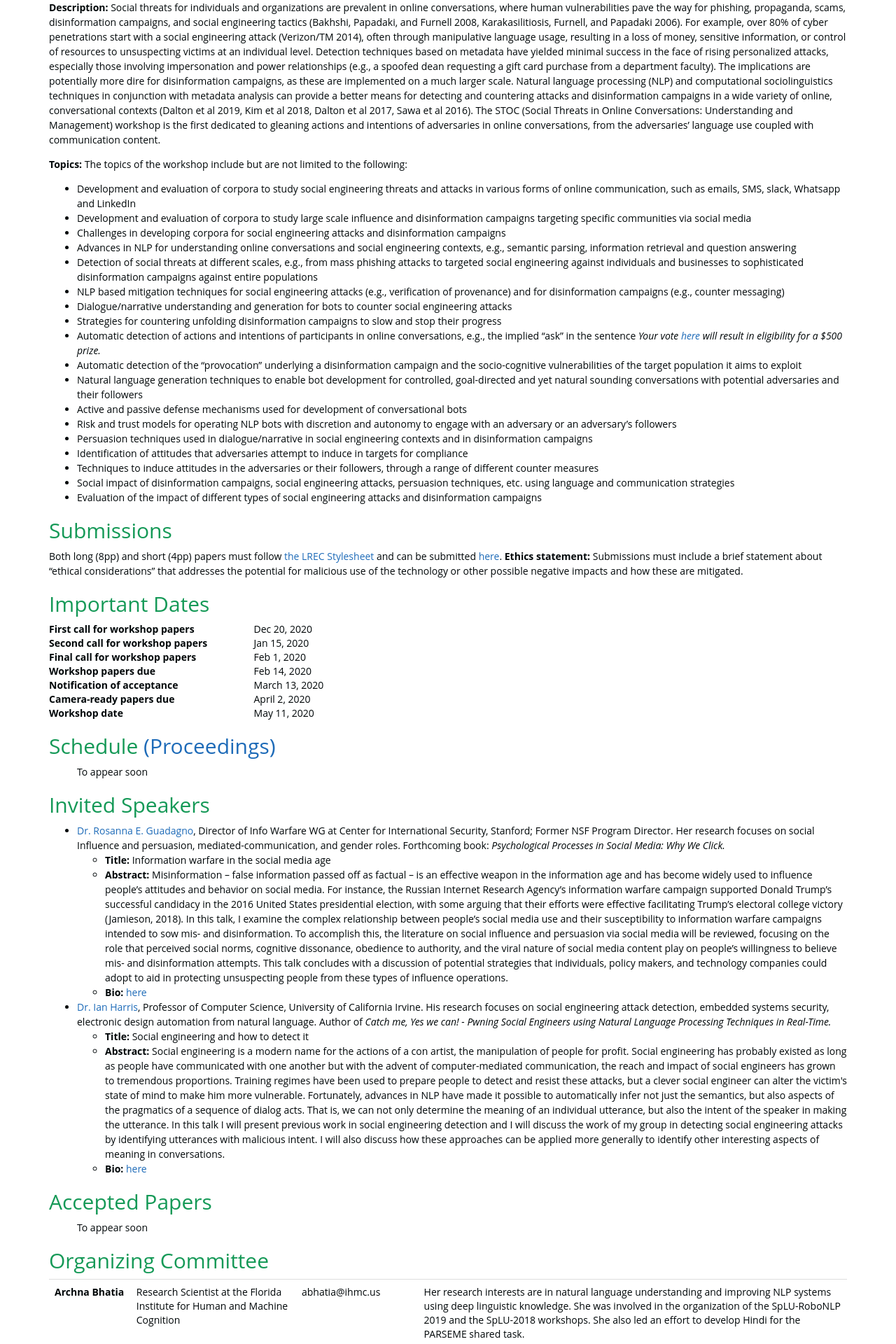
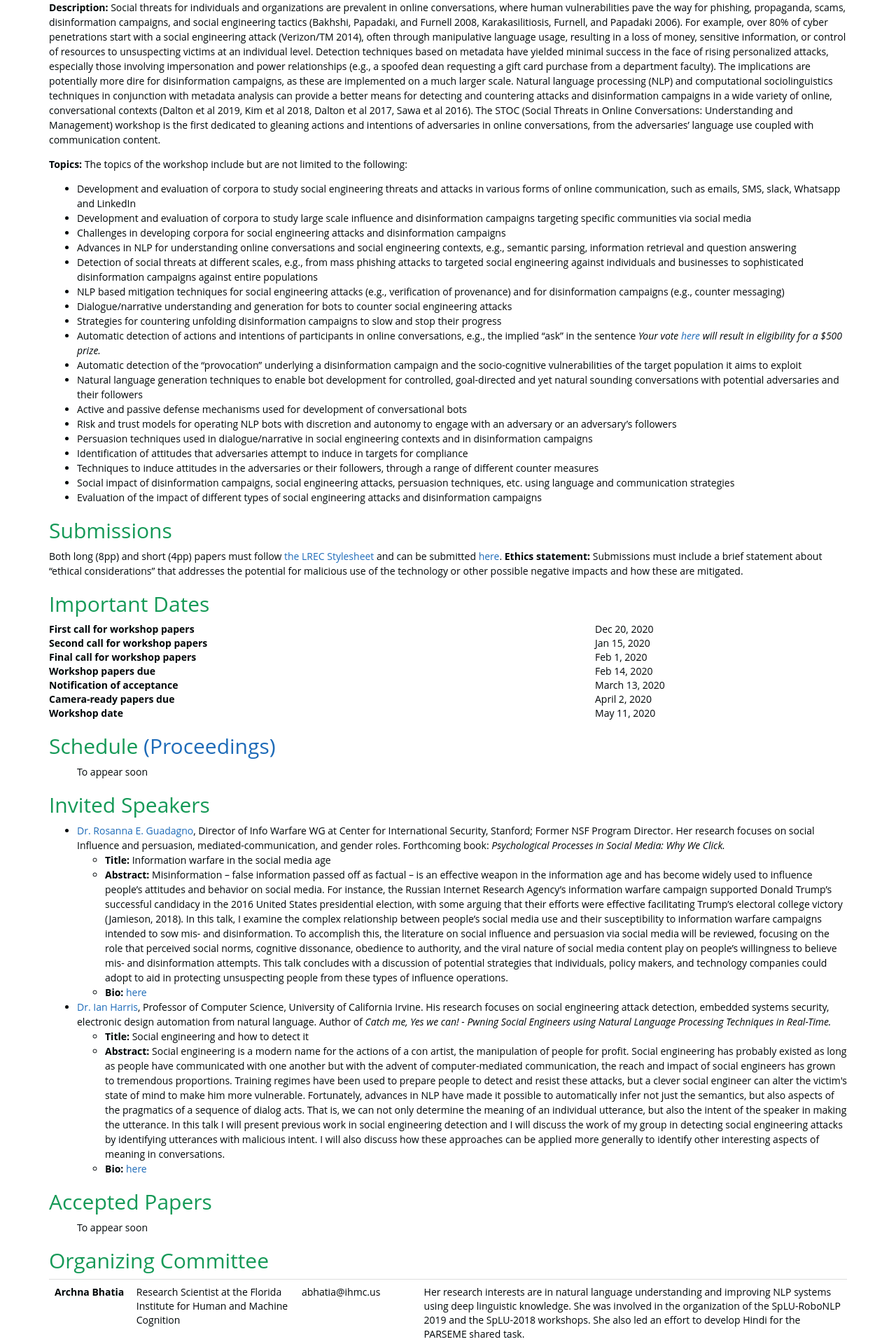
Before and after one commit to social-threats/social-threats.github.io, a Jekyll site: the page built from index.html, in a window 1280 px wide. Shown: the part 573-2493 px from the top of the page at 70% size. Built offline with Jekyll 4.4.1, drawn with Linux system fonts in a browser that asks for light colours; nearby versions of some CDN libraries.

Commit message:
fixing appearance of dates

```diff
--- a/_includes/_STOC_2020/important_dates.html
+++ b/_includes/_STOC_2020/important_dates.html
@@ -3,18 +3,18 @@
 <h2>Important Dates</h2>
 
 <dl class="row">
-    <dt class="col-sm-3">First call for workshop papers</dt>
-    <dd class="col-sm-9">Dec 20, 2020</dd>
-    <dt class="col-sm-3">Second call for workshop papers</dt>
-    <dd class="col-sm-9">Jan 15, 2020</dd>
-    <dt class="col-sm-3">Final call for workshop papers</dt>
-    <dd class="col-sm-9">Feb 1, 2020</dd>
-    <dt class="col-sm-3">Workshop papers due</dt>
-    <dd class="col-sm-9">Feb 14, 2020</dd>
-    <dt class="col-sm-3">Notification of acceptance</dt>
-    <dd class="col-sm-9">March 13, 2020</dd>
-    <dt class="col-sm-3">Camera-ready papers due</dt>
-    <dd class="col-sm-9">April 2, 2020</dd>
-    <dt class="col-sm-3">Workshop date</dt>
-    <dd class="col-sm-9">May 11, 2020</dd>
+    <dt class="col-sm-8">First call for workshop papers</dt>
+    <dd class="col-sm-3">Dec 20, 2020</dd>
+    <dt class="col-sm-8">Second call for workshop papers</dt>
+    <dd class="col-sm-3">Jan 15, 2020</dd>
+    <dt class="col-sm-8">Final call for workshop papers</dt>
+    <dd class="col-sm-3">Feb 1, 2020</dd>
+    <dt class="col-sm-8">Workshop papers due</dt>
+    <dd class="col-sm-3">Feb 14, 2020</dd>
+    <dt class="col-sm-8">Notification of acceptance</dt>
+    <dd class="col-sm-3">March 13, 2020</dd>
+    <dt class="col-sm-8">Camera-ready papers due</dt>
+    <dd class="col-sm-3">April 2, 2020</dd>
+    <dt class="col-sm-8">Workshop date</dt>
+    <dd class="col-sm-3">May 11, 2020</dd>
 </dl>
```
